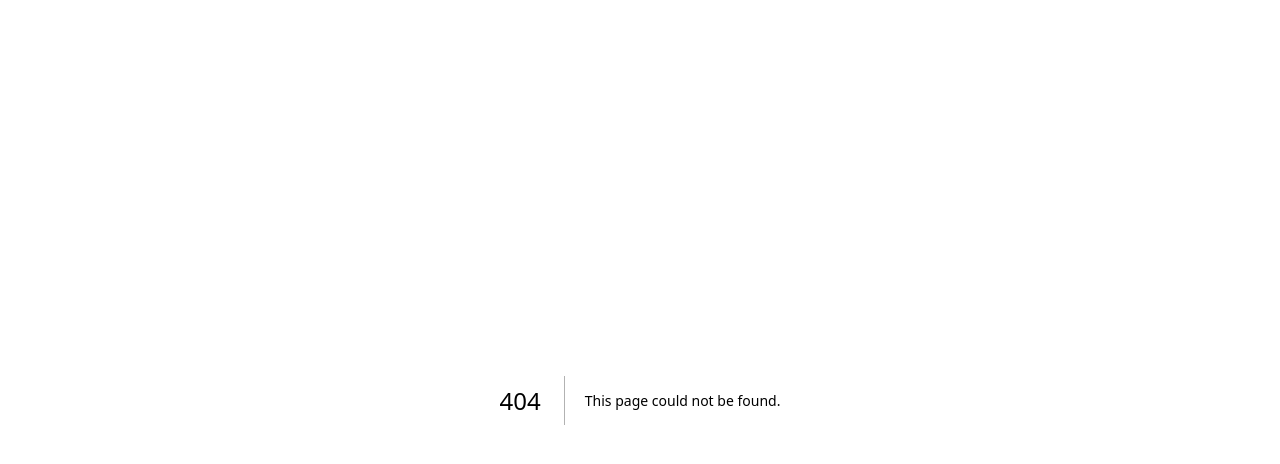
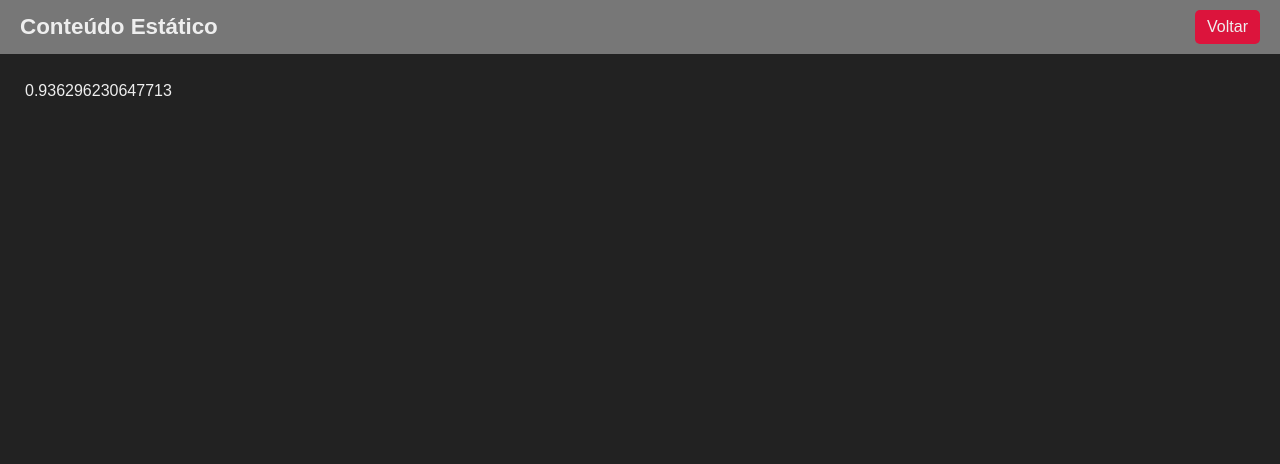
Before and after one commit to pitercoding/curso-javascript-cod3r, a Next.js app in the folder 18-nextjs/fundamentos/: page /estatico in a window 1280 px wide. Before the commit this address had no page. Shown: the top 464 px of the page. Built offline with nearby package versions, Linux system fonts and the light colour scheme.

Commit message:
feat(aula): 455. Pré-Renderização na Prática

```diff
--- /dev/null
+++ b/18-nextjs/fundamentos/src/app/estatico/page.jsx
@@ -0,0 +1,14 @@
+import Layout from "../../components/Layout";
+
+export const dynamic = "force-static";
+
+// Executado apenas no build
+const numeroGerado = Math.random();
+
+export default function Estatico() {
+    return (
+        <Layout titulo="Conteúdo Estático">
+            <div>{numeroGerado}</div>
+        </Layout>
+    );
+}
--- a/18-nextjs/fundamentos/src/app/page.tsx
+++ b/18-nextjs/fundamentos/src/app/page.tsx
@@ -16,6 +16,7 @@
       <Navegador texto="Navegação #02" destino="/cliente/sp-2/321" cor="blue"/>
       <Navegador texto="Componente Com Estado" destino="/estado" cor="#A45B71"/>
       <Navegador texto="Integração Com API #1" destino="/integracao_1" cor="#42a9a9"/>
+      <Navegador texto="Conteúdo Estático" destino="/estatico" cor="#fa054a"/>
     </div>
   )
 }
```
